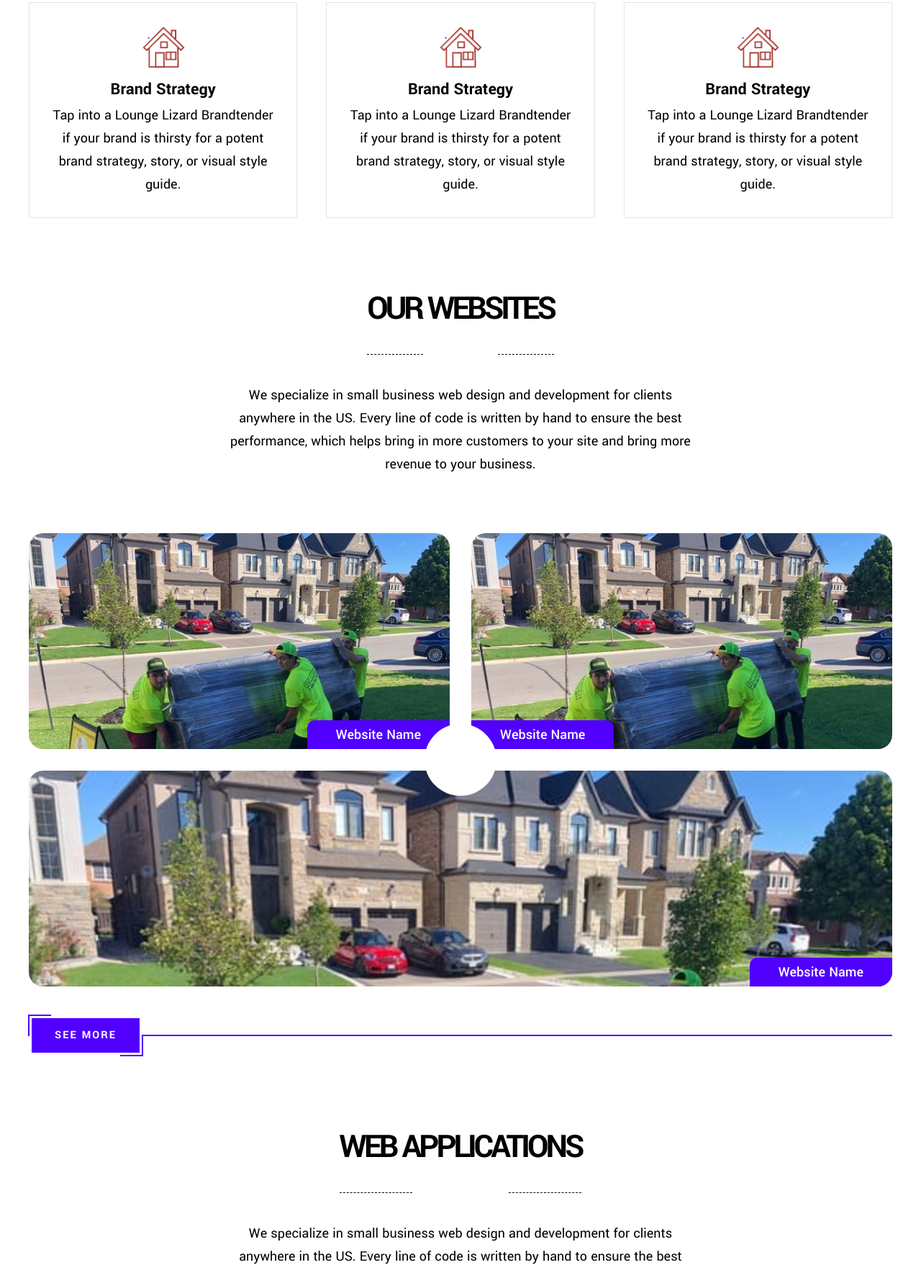
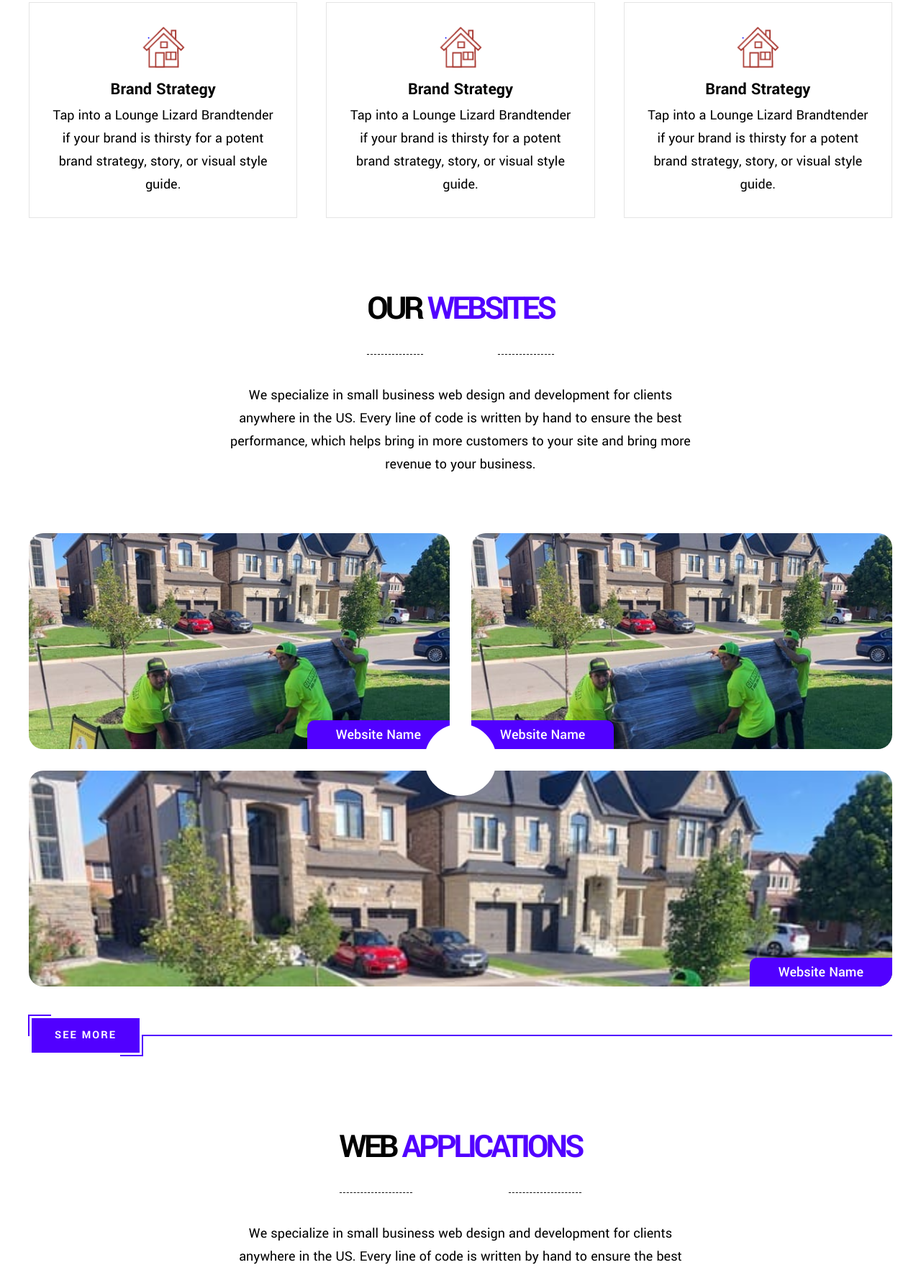
Before and after one commit to twombly12/myWebsite, a plain HTML site: page index.html in a window 1280 px wide. Shown: the part 1035-2800 px from the top of the page at 72% size. Drawn offline with nearby package versions, Linux system fonts and the light colour scheme; files whose address does not match are found by name.

Commit message:
text selection and heading highlights

```diff
--- a/css/style.css
+++ b/css/style.css
@@ -187,7 +187,8 @@
     }
 
     .dark-color-text {
-        color: rgb(0 0 0 / 1.0);
+        color: rgb(81 0 255 / 1);
+        ;
     }
 
     .light-color-text {
@@ -226,6 +227,12 @@
 
     .section.top {
         margin-top: 8%;
+    }
+    /* ------------------------------------------------- Highlight ------------------------------------------------- */
+
+    body *::selection {
+        background: rgb(81 0 255 / 1);
+        color: #FFF;
     }
     /* ------------------------------------------------- Button ------------------------------------------------- */
 
--- a/index.html
+++ b/index.html
@@ -80,7 +80,7 @@
             </div>
         </section>
         <section id="websites" class="section top day">
-            <h2 class="center-text text-underline"><span class="dark-color-text">Our</span> Websites</h2>
+            <h2 class="center-text text-underline">Our<span class="dark-color-text"> Websites</span> </h2>
             <p class="center-text">We specialize in small business web design and development for clients anywhere in the US. Every line of code is written by hand to ensure the best performance, which helps bring in more customers to your site and bring more revenue to your
                 business.
             </p>
@@ -123,7 +123,7 @@
             <span class="seeMore"><a href="" class="button color">See More</a></span>
         </section>
         <section id="webApps" class="section top day">
-            <h2 class="center-text text-underline"><span class="dark-color-text">Web</span> Applications</h2>
+            <h2 class="center-text text-underline">Web <span class="dark-color-text">Applications</span></h2>
             <p>We specialize in small business web design and development for clients anywhere in the US. Every line of code is written by hand to ensure the best performance, which helps bring in more customers to your site and bring more revenue to your
                 business.
             </p>
```
